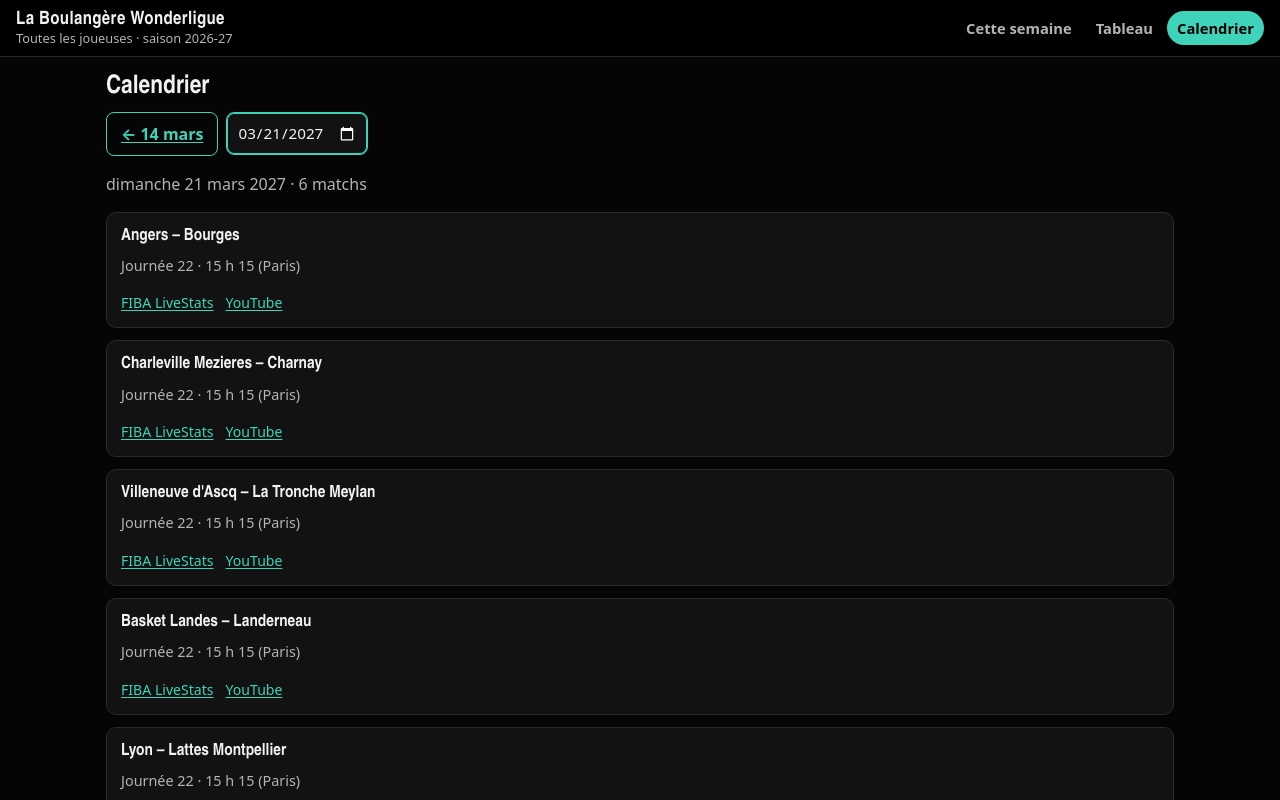
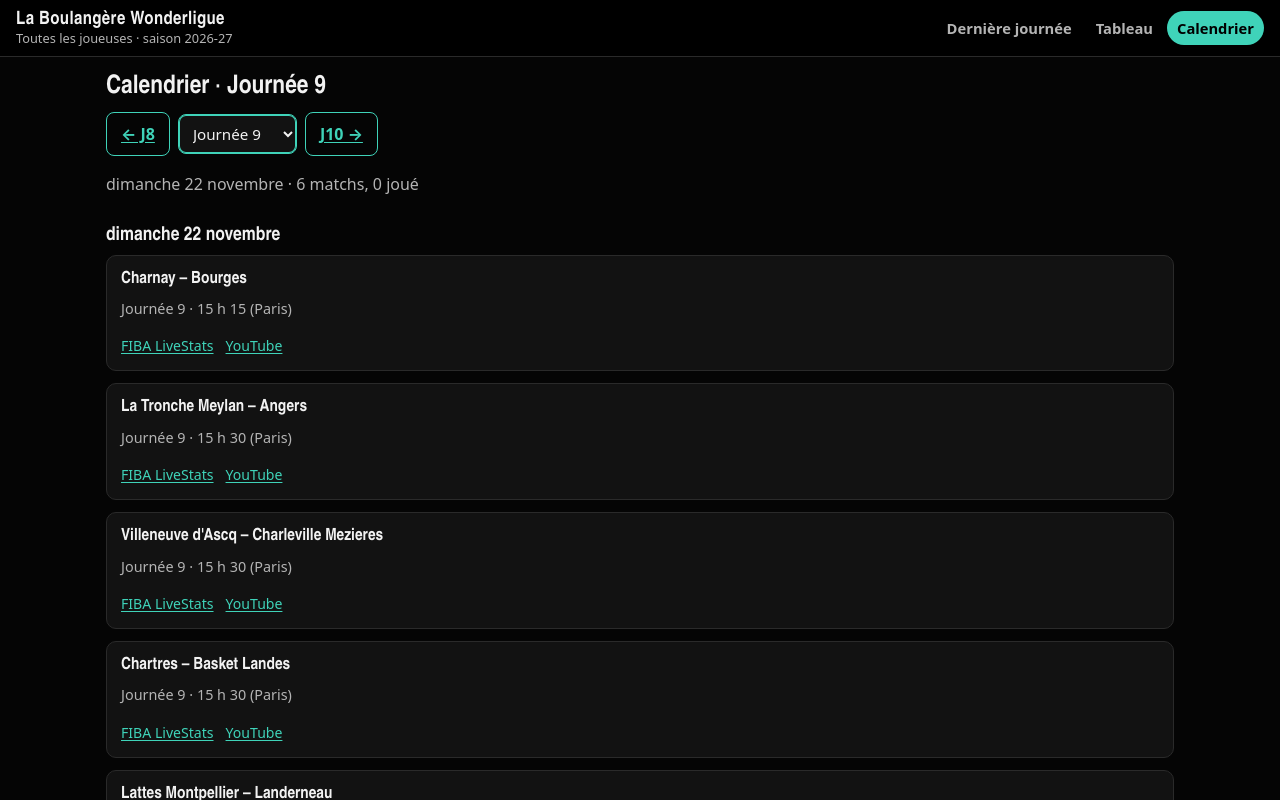
Before and after one commit to eliottcaillotTaille6/lfb-performances-2026, a website: page public/index.html in a window 1280 px wide. Both pictures are taken after a click on the link "Calendrier". Shown: the top 800 px of the page. Drawn offline with Linux system fonts and the light colour scheme; files whose address does not match are found by name.

Commit message:
Accueil et calendrier par journée de championnat (J1 → J22)
Co-Authored-By: Claude Opus 5.5 <noreply@anthropic.com>

```diff
--- a/public/app.js
+++ b/public/app.js
@@ -186,48 +186,53 @@ function cardHTML(g, l) {
 }
 
 // ---------- pages ----------
-const playedDays = () => [...new Set(state.games.filter((g) => Object.values(g.lines ?? {}).some((l) => l.status === 'played')).map((g) => g.date))].sort();
 
-// Accueil : la semaine civile en cours (lundi → dimanche, heure de Paris). Les matchs de la semaine
-// précédente n'y sont pas : boutons « Semaine précédente / suivante » pour naviguer.
-const addDays = (ymd, n) => new Date(noon(ymd).getTime() + n * 86400000).toISOString().slice(0, 10);
-const todayParis = () => new Date().toLocaleDateString('sv-SE', { timeZone: 'Europe/Paris' });
-const mondayOf = (ymd) => addDays(ymd, -((noon(ymd).getUTCDay() + 6) % 7));
+// Journées de championnat (J1 → J22). Un match reporté garde le numéro de sa journée.
+const allRounds = () => [...new Set(state.games.map((g) => g.round).filter(Boolean))].sort((a, b) => a - b);
+const playedRounds = () => [...new Set(state.games.filter((g) => Object.values(g.lines ?? {}).some((l) => l.status === 'played')).map((g) => g.round))].sort((a, b) => a - b);
+const lastRound = () => playedRounds().at(-1) ?? allRounds()[0];
+const roundOf = (arg) => Number(String(arg ?? '').replace(/^J/i, '')) || null;
+const roundSpan = (games) => {
+  const days = [...new Set(games.map((g) => g.date))].sort();
+  if (!days.length) return '';
+  const f = (d) => dateFR(d, { weekday: 'long', day: 'numeric', month: 'long' });
+  return days.length === 1 ? f(days[0]) : `du ${f(days[0])} au ${f(days.at(-1))}`;
+};
 
-function pageHome(weekStart) {
-  const current = mondayOf(todayParis());
-  const start = weekStart ? mondayOf(weekStart) : current;
-  const end = addDays(start, 6);
-  const days = playedDays();
-  const games = state.games.filter((g) => g.date >= start && g.date <= end);
+// Accueil : la dernière journée jouée ; boutons journée précédente / suivante.
+function pageHome(arg) {
+  const r = roundOf(arg) ?? lastRound();
+  const rounds = allRounds();
+  const games = state.games.filter((g) => g.round === r);
   const lines = games.flatMap((g) => Object.values(g.lines ?? {}).map((l) => ({ g, l })));
   // lignes encadrées d'abord, puis les autres ; dans chaque groupe, par points
   const played = lines.filter((x) => x.l.status === 'played' && x.l.stats).sort((a, b) =>
     isBig(b.l.stats, b.l.player_id).big - isBig(a.l.stats, a.l.player_id).big || b.l.stats.pts - a.l.stats.pts || b.l.stats.reb - a.l.stats.reb);
   const others = lines.filter((x) => x.l.status !== 'played');
-  const prev = days.filter((d) => d < start).at(-1);
-  const next = days.find((d) => d > end);
-  const range = `du lundi ${dateFR(start, { day: 'numeric', month: 'long' })} au dimanche ${dateFR(end, { day: 'numeric', month: 'long', year: 'numeric' })}`;
-  const title = start === current ? 'Cette semaine' : `Semaine du ${dateFR(start, { day: 'numeric', month: 'long' })}`;
-  return `<h1>${esc(title)}</h1>
-    <p class="page-sub">${esc(range)} · ${played.length} ligne${played.length > 1 ? 's' : ''} de stats, ${games.length} match${games.length > 1 ? 's' : ''}</p>
+  const i = rounds.indexOf(r);
+  const prev = rounds[i - 1];
+  const next = rounds[i + 1];
+  const done = games.filter((g) => g.played).length;
+  const href = (x) => (x === lastRound() ? '#/' : `#/journee/J${x}`);
+  return `<h1>Journée ${r}</h1>
+    <p class="page-sub">${esc(roundSpan(games))} · ${done}/${games.length} match${games.length > 1 ? 's' : ''} joué${done > 1 ? 's' : ''} · ${played.length} ligne${played.length > 1 ? 's' : ''} de stats</p>
     <div class="day-nav">
-      ${prev ? `<a class="btn ghost" href="#/semaine/${mondayOf(prev)}">← Semaine précédente</a>` : ''}
-      ${next ? `<a class="btn ghost" href="#/semaine/${mondayOf(next)}">Semaine suivante →</a>` : start < current ? '<a class="btn ghost" href="#/">Cette semaine →</a>' : ''}
-      <a class="btn ghost" href="#/calendrier/${games.at(-1)?.date ?? (prev ?? start)}">Calendrier</a>
+      ${prev ? `<a class="btn ghost" href="${href(prev)}">← J${prev}</a>` : ''}
+      ${next ? `<a class="btn ghost" href="${href(next)}">J${next} →</a>` : ''}
+      <a class="btn ghost" href="#/calendrier/J${r}">Calendrier de la J${r}</a>
     </div>
-    <div class="cards">${played.map(({ g, l }) => cardHTML(g, l)).join('') || `<p class="empty">${start === current ? 'Pas encore de match cette semaine.' : 'Aucun match cette semaine-là.'}</p>`}</div>
-    ${others.length ? `<div class="absents"><h2>N'ont pas joué</h2><ul>${others.map(({ g, l }) => `<li><a href="#/joueuse/${esc(l.player_id)}">${esc(state.byId.get(l.player_id)?.name ?? l.player_id)}</a> (${esc(l.team)}, ${esc(dateShortFR(g.date))} ${perspective(g, l).where} ${esc(teamName(perspective(g, l).them))}) : ${statusText(l)}</li>`).join('')}</ul></div>` : ''}`;
+    <div class="cards">${played.map(({ g, l }) => cardHTML(g, l)).join('') || `<p class="empty">${games.length ? `Aucun match de la J${r} joué pour l'instant${games[0] ? ` (${esc(roundSpan(games))})` : ''}.` : 'Journée inconnue.'}</p>`}</div>
+    ${others.length ? `<div class="absents"><h2>N'ont pas joué</h2><ul>${others.map(({ g, l }) => `<li><a href="#/joueuse/${esc(l.player_id)}">${esc(state.byId.get(l.player_id)?.name ?? l.player_id)}</a> (${esc(l.team)}, ${perspective(g, l).where} ${esc(teamName(perspective(g, l).them))}) : ${statusText(l)}</li>`).join('')}</ul></div>` : ''}`;
 }
 
-// Retour de la fiche joueuse : vers la page d'où l'on vient (semaine, calendrier, tableau), sinon le tableau.
+// Retour de la fiche joueuse : vers la page d'où l'on vient (journée, calendrier, tableau), sinon le tableau.
 let backTo = '#/tableau';
 function backLink() {
   const [, page, arg] = backTo.replace(/^#\/?/, '#/').split('/');
-  const label = page === 'semaine' && arg ? `Semaine du ${dateFR(mondayOf(arg), { day: 'numeric', month: 'long' })}`
-    : page === 'calendrier' ? 'Calendrier'
+  const label = page === 'journee' && arg ? `Journée ${roundOf(arg)}`
+    : page === 'calendrier' ? `Calendrier${arg ? ` de la J${roundOf(arg)}` : ''}`
     : page === 'tableau' ? 'Tableau général'
-    : 'Cette semaine';
+    : `Journée ${lastRound()}`;
   return `<a href="${esc(backTo || '#/')}">← ${esc(label)}</a>`;
 }
 
@@ -373,17 +378,21 @@ $main.addEventListener('change', (e) => {
     render();
     document.querySelector(`[data-filter="${f}"]`)?.focus();
   }
-  if (e.target.id === 'day-picker' && e.target.value) location.hash = `#/calendrier/${e.target.value}`;
+  if (e.target.id === 'round-picker' && e.target.value) location.hash = `#/calendrier/J${e.target.value}`;
 });
 
 // ---------- calendrier ----------
-function pageCalendar(day) {
-  const days = [...new Set(state.games.map((g) => g.date))].sort();
-  const d = day ?? days.at(-1) ?? new Date().toISOString().slice(0, 10);
-  const games = state.games.filter((g) => g.date === d).sort((a, b) => a.tipoff_utc.localeCompare(b.tipoff_utc));
-  const i = days.indexOf(d);
-  const prev = i > 0 ? days[i - 1] : days.filter((x) => x < d).at(-1);
-  const next = i >= 0 ? days[i + 1] : days.find((x) => x > d);
+// Calendrier par journée : tous les matchs de la journée, regroupés par jour. Par défaut, la prochaine journée
+// (celle du prochain match à jouer), sinon la dernière.
+function pageCalendar(arg) {
+  const rounds = allRounds();
+  const upcoming = state.games.filter((g) => !g.played && Date.parse(g.tipoff_utc) > Date.now() - 3 * 3600e3)
+    .sort((a, b) => a.tipoff_utc.localeCompare(b.tipoff_utc))[0];
+  const r = roundOf(arg) ?? upcoming?.round ?? lastRound();
+  const games = state.games.filter((g) => g.round === r).sort((a, b) => a.tipoff_utc.localeCompare(b.tipoff_utc));
+  const i = rounds.indexOf(r);
+  const prev = rounds[i - 1];
+  const next = rounds[i + 1];
   const block = (g) => {
     const lines = Object.values(g.lines ?? {}).sort((a, b) => (b.stats?.pts ?? -1) - (a.stats?.pts ?? -1));
     return `<section class="game-block">
@@ -399,14 +408,17 @@ function pageCalendar(day) {
       ${linksHTML(g)}
     </section>`;
   };
-  return `<h1>Calendrier</h1>
+  const days = [...new Set(games.map((g) => g.date))].sort();
+  const done = games.filter((g) => g.played).length;
+  return `<h1>Calendrier · Journée ${r}</h1>
     <div class="day-nav">
-      ${prev ? `<a class="btn ghost" href="#/calendrier/${prev}" aria-label="Journée précédente">← ${esc(dateShortFR(prev))}</a>` : ''}
-      <label class="filters" style="margin:0"><span class="sr">Date</span><input type="date" id="day-picker" class="active" value="${d}" min="2026-09-01" max="2027-04-30"></label>
-      ${next ? `<a class="btn ghost" href="#/calendrier/${next}" aria-label="Journée suivante">${esc(dateShortFR(next))} →</a>` : ''}
+      ${prev ? `<a class="btn ghost" href="#/calendrier/J${prev}" aria-label="Journée précédente">← J${prev}</a>` : ''}
+      <label class="filters" style="margin:0"><span class="sr">Journée</span><select id="round-picker" class="active">${rounds.map((x) => `<option value="${x}"${x === r ? ' selected' : ''}>Journée ${x}</option>`).join('')}</select></label>
+      ${next ? `<a class="btn ghost" href="#/calendrier/J${next}" aria-label="Journée suivante">J${next} →</a>` : ''}
+      ${done ? `<a class="btn ghost" href="${r === lastRound() ? '#/' : `#/journee/J${r}`}">Les stats de la J${r}</a>` : ''}
     </div>
-    <p class="page-sub">${esc(dateFR(d))} · ${games.length} match${games.length > 1 ? 's' : ''}</p>
-    ${games.map(block).join('') || '<p class="empty">Aucun match ce jour-là.</p>'}`;
+    <p class="page-sub">${esc(roundSpan(games))} · ${games.length} match${games.length > 1 ? 's' : ''}, ${done} joué${done > 1 ? 's' : ''}</p>
+    ${days.map((d) => `<h2>${esc(dateFR(d, { weekday: 'long', day: 'numeric', month: 'long' }))}</h2>${games.filter((g) => g.date === d).map(block).join('')}`).join('') || '<p class="empty">Aucun match.</p>'}`;
 }
 
 // ---------- infobulle du graphique ----------
@@ -437,7 +449,8 @@ function render() {
   if (page === 'joueuse') { html = pagePlayer(decodeURIComponent(arg ?? '')); nav = ''; }
   else if (page === 'tableau') { html = pageTable(); nav = 'tableau'; }
   else if (page === 'calendrier') { html = pageCalendar(arg); nav = 'calendrier'; }
-  else if (page === 'semaine') html = pageHome(arg);
+  else if (page === 'semaine') html = pageHome();   // anciennes adresses par semaine
+  else if (page === 'journee') html = pageHome(arg);
   else html = pageHome();
   $main.innerHTML = html;
   document.querySelectorAll('[data-nav]').forEach((a) => (a.dataset.nav === nav ? a.setAttribute('aria-current', 'page') : a.removeAttribute('aria-current')));
--- a/public/index.html
+++ b/public/index.html
@@ -15,7 +15,7 @@
       <span class="brand-text"><strong>La Boulangère Wonderligue</strong><span>Toutes les joueuses · saison 2026-27</span></span>
     </a>
     <nav class="nav" aria-label="Navigation principale">
-      <a href="#/" data-nav="home">Cette semaine</a>
+      <a href="#/" data-nav="home">Dernière journée</a>
       <a href="#/tableau" data-nav="tableau">Tableau</a>
       <a href="#/calendrier" data-nav="calendrier">Calendrier</a>
     </nav>
```
Also changed, not shown: README.md.
